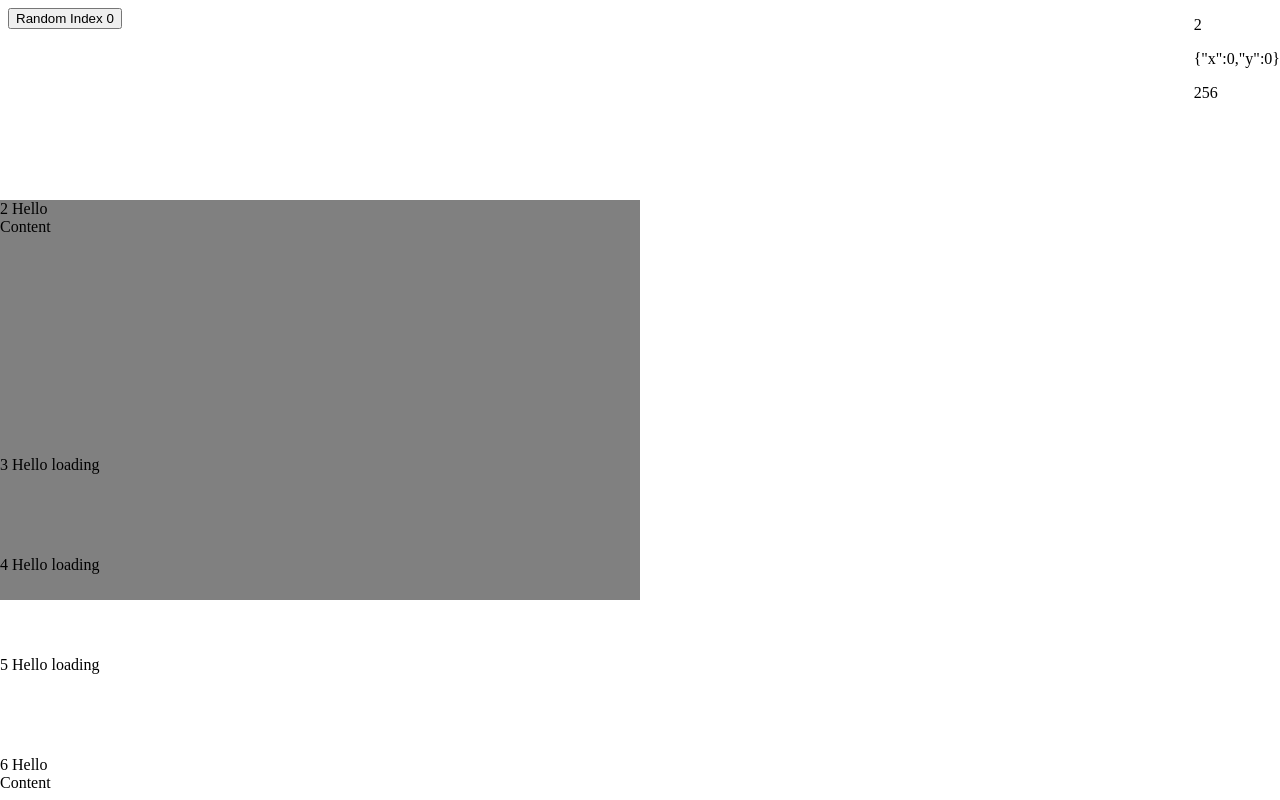
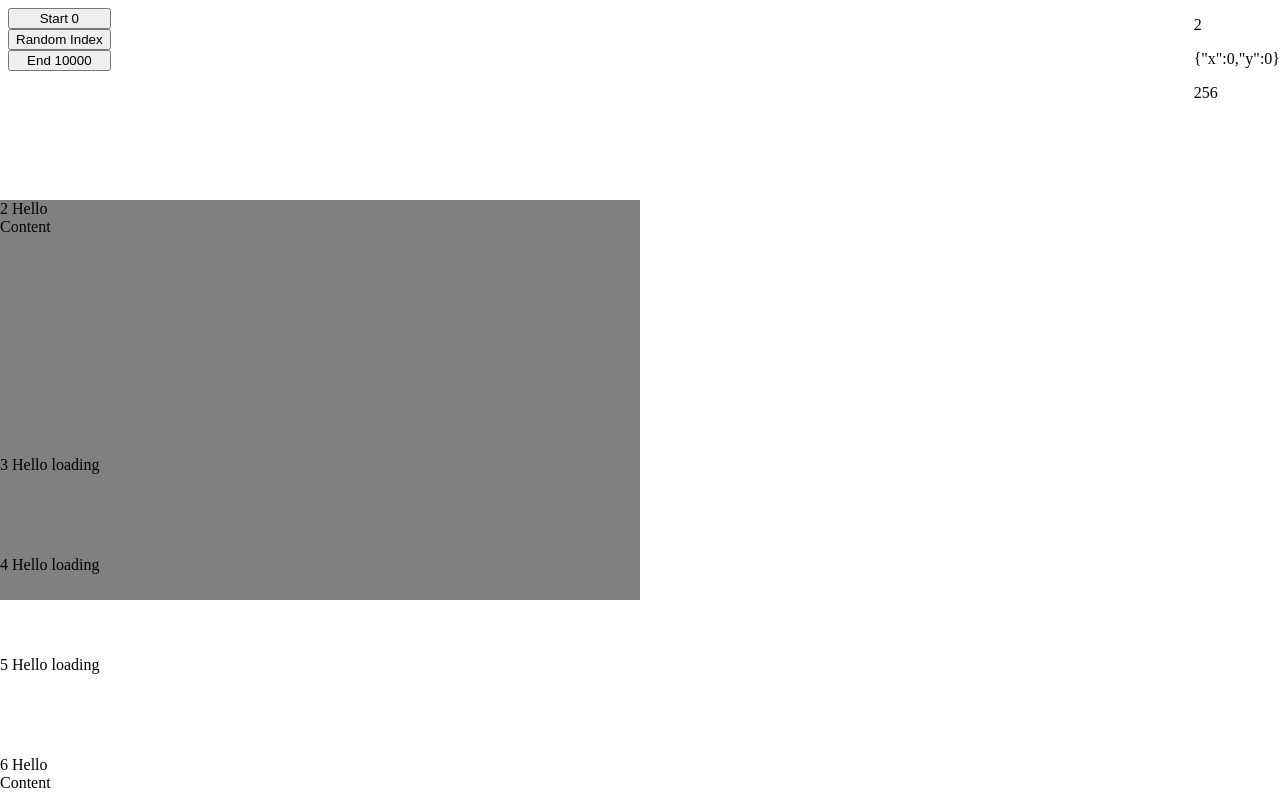
Before and after one commit to fong/svelte-magic-scroller, a SvelteKit app: page / in a window 1280 px wide. Built offline with nearby package versions, Linux system fonts and the light colour scheme.

Commit message:
Refactor MagicItem and MagicScroller components to use index instead of data for rendering and improve handling of item lengths

```diff
--- a/src/lib/MagicItem.svelte
+++ b/src/lib/MagicItem.svelte
@@ -4,11 +4,8 @@
         component,
         width = $bindable(undefined),
         height = $bindable(undefined),
-        transform = $bindable({
-            x: undefined,
-            y: undefined
-        }),
-        data
+        transform = $bindable({ x: undefined, y: undefined }),
+        index
     } = $props();
 
     let transformStyle = $state(`transform: translate3d(999999px, 999999px, 0);`);
@@ -26,6 +23,6 @@
         bind:offsetHeight={height}
         style={`position: absolute; ${transformStyle}`}
     >
-        {@render component(data)}
+        {@render component(index)}
     </div>
 {/if}
--- a/src/lib/MagicScroller.svelte
+++ b/src/lib/MagicScroller.svelte
@@ -11,7 +11,7 @@
         headerPlaceholder,
         footerPlaceholder,
         index = $bindable(0),
-        data,
+        length,
         item,
         placeholder,
         footer,
@@ -21,9 +21,8 @@
     } = $props();
 
     let containerRef = $state(null);
-    let itemWidths = $state(Array(data.length).fill(undefined));
-    let itemHeights = $state(Array(data.length).fill(undefined));
-    // let itemTransformations = $state([]);
+    let itemWidths = $state(Array(length));
+    let itemHeights = $state(Array(length));
     let lastX = $state(0);
     let lastY = $state(0);
     let scrollDelta = $state({ x: 0, y: 0 });
@@ -34,7 +33,7 @@
         let currentIndex = _index;
         let anchorY = offset?.y || 0;
 
-        let tempTransformations = Array(data.length).fill({ x: 0, y: undefined });
+        let tempTransformations = Array(length);
 
         // current index
         tempTransformations[currentIndex] = { x: 0, y: anchorY };
@@ -55,7 +54,7 @@
         upOffset = anchorY + itemHeights[currentIndex];
 
         while (
-            upIndex < data.length &&
+            upIndex < length &&
             Math.abs(upOffset) <= (BUFFER_PX + containerBounds?.height || 0)
         ) {
             const yTransform = upOffset || 999999;
@@ -69,7 +68,7 @@
 
     export const goto = (targetIndex, options) => {
         console.log(targetIndex);
-        if (!containerBounds || targetIndex < 0 || targetIndex >= data.length) return;
+        if (!containerBounds || targetIndex < 0 || targetIndex >= length) return;
 
         offset = options?.offset || { x: 0, y: 0 };
         _index = targetIndex;
@@ -115,7 +114,18 @@
             console.log('scroll up');
             // scroll up
             if (_index > 0) {
-                if (offset.y > itemHeights[_index - 1] || offset.y > containerBounds.height) {
+                if (
+                    offset.y > itemHeights[_index - 1] &&
+                    itemHeights[_index - 1] < containerBounds.height
+                ) {
+                    offset = { ...offset, y: offset.y - itemHeights[_index - 1] };
+                    _index--;
+                }
+
+                if (
+                    offset.y + containerBounds.height > itemHeights[_index - 1] &&
+                    itemHeights[_index - 1] > containerBounds.height
+                ) {
                     offset = { ...offset, y: offset.y - itemHeights[_index - 1] };
                     _index--;
                 }
@@ -125,7 +135,7 @@
         if (deltaY < 0) {
             console.log('scroll down');
             // scroll down
-            if (_index < data.length) {
+            if (_index < length) {
                 if (offset.y < 0 && itemHeights[_index] < containerBounds.height) {
                     offset = { ...offset, y: offset.y + itemHeights[_index] };
                     _index++;
@@ -172,14 +182,14 @@
     ontouchmove={handleOnTouchMove}
     ontouchstart={handleOnTouchStart}
 >
-    {#each data as d, i (i)}
+    {#each itemTransformations as d, i (i)}
         <MagicItem
-            visible={isItemVisible(itemTransformations[i])}
+            visible={isItemVisible(d)}
             bind:width={itemWidths[i]}
             bind:height={itemHeights[i]}
-            bind:transform={itemTransformations[i]}
+            transform={d}
             component={item}
-            data={d}
+            index={i}
         />
     {/each}
 </div>
--- a/src/routes/+page.svelte
+++ b/src/routes/+page.svelte
@@ -2,9 +2,11 @@
     import MagicScroller from '$lib/MagicScroller.svelte';
     import Item from './Item.svelte';
 
+    const length = 10000;
     let height = $state(56);
     let index = $state(0);
     let ref = $state();
+    let nextIndex = $state(Math.floor(Math.random() * length));
 </script>
 
 {#snippet header()}
@@ -20,17 +22,32 @@
 {/snippet}
 
 {#snippet item(i)}
-    <svelte:component this={Item} data={i}></svelte:component>
+    <svelte:component this={Item} index={i}></svelte:component>
 {/snippet}
 
 <svelte:window bind:innerHeight={height} />
 
-<button
-    style={`position: absolute; z-index: 100`}
-    onclick={() => {
-        ref?.goto(Math.floor(Math.random() * 1000), { offset: { x: 0, y: 32 } });
-    }}>Random Index {index}</button
->
+<div style={`position: absolute; z-index: 100; display: flex; flex-direction: column;`}>
+    <button
+        onclick={() => {
+            ref?.goto(0, { offset: { x: 0, y: 32 } });
+        }}
+        >Start 0
+    </button>
+    <button
+        onclick={() => {
+            ref?.goto(nextIndex, { offset: { x: 0, y: 32 } });
+            nextIndex = Math.floor(Math.random() * length);
+        }}
+        >Random Index
+    </button>
+    <button
+        onclick={() => {
+            ref?.goto(length - 1, { offset: { x: 0, y: 32 } });
+        }}
+        >End {length.toString()}
+    </button>
+</div>
 
 <div class="wrapper">
     <MagicScroller
@@ -39,11 +56,7 @@
         height="50svh"
         style={`margin-top: 25svh;`}
         bind:index
-        data={Array(1000)
-            .fill()
-            .map((_, i) => ({
-                id: i
-            }))}
+        {length}
         {header}
         {footer}
         {item}
--- a/src/routes/Item.svelte
+++ b/src/routes/Item.svelte
@@ -1,5 +1,5 @@
 <script>
-    let { data, loaded = $bindable(false) } = $props();
+    let { index, loaded = $bindable(false) } = $props();
 
     setTimeout(
         () => {
@@ -11,11 +11,11 @@
 
 {#if loaded}
     <div class="item" style={`height: 256px;`}>
-        {data?.id} Hello
+        {index} Hello
         <div>Content</div>
     </div>
 {:else}
-    <div class="placeholder">{data?.id} Hello loading</div>
+    <div class="placeholder">{index} Hello loading</div>
 {/if}
 
 <style>
```
